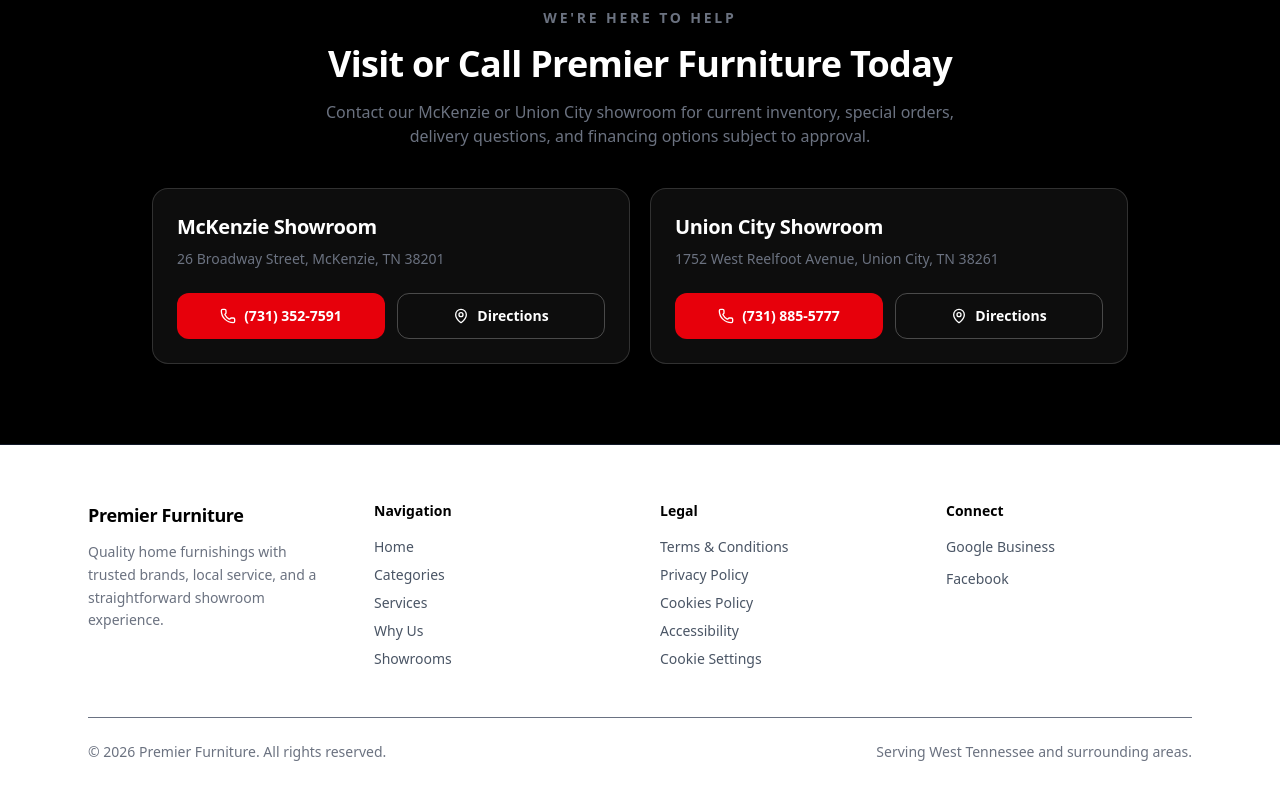
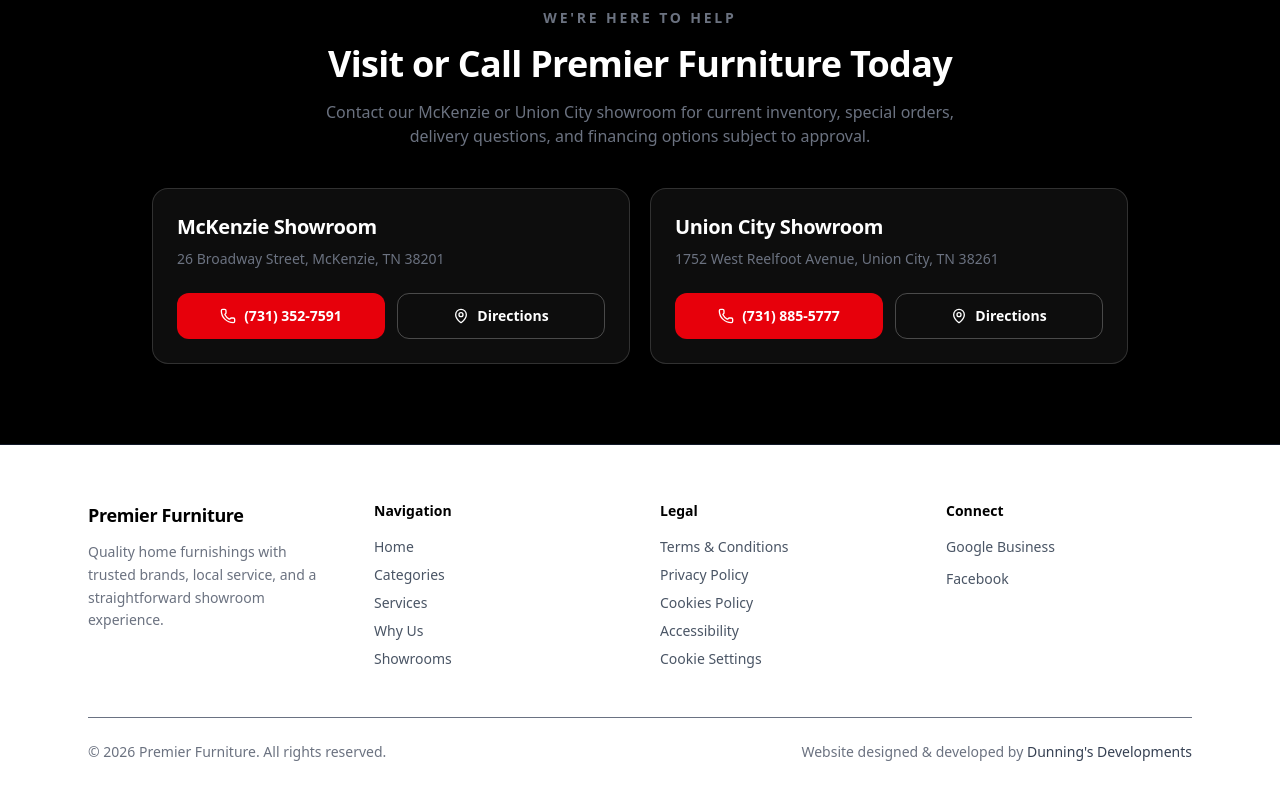
Before and after one commit to DevDunning/Premier-Webpage, a Next.js app: page / in a window 1280 px wide. Shown: the part 5721-6521 px from the top of the page. Built offline with nearby package versions, Linux system fonts and the light colour scheme.

Commit message:
Add Dunning's Developments footer credit

```diff
--- a/src/app/Components/layout/Footer.tsx
+++ b/src/app/Components/layout/Footer.tsx
@@ -120,7 +120,17 @@
             © {new Date().getFullYear()} Premier Furniture. All rights reserved.
           </p>
 
-          <p>Serving West Tennessee and surrounding areas.</p>
+          <p>
+            Website designed &amp; developed by{" "}
+            <a
+              href="https://www.dunningsdevelopments.com/"
+              target="_blank"
+              rel="noopener noreferrer"
+              className="font-medium text-gray-700 transition-colors hover:text-black"
+            >
+              Dunning&apos;s Developments
+            </a>
+          </p>
         </div>
       </div>
     </footer>
```
